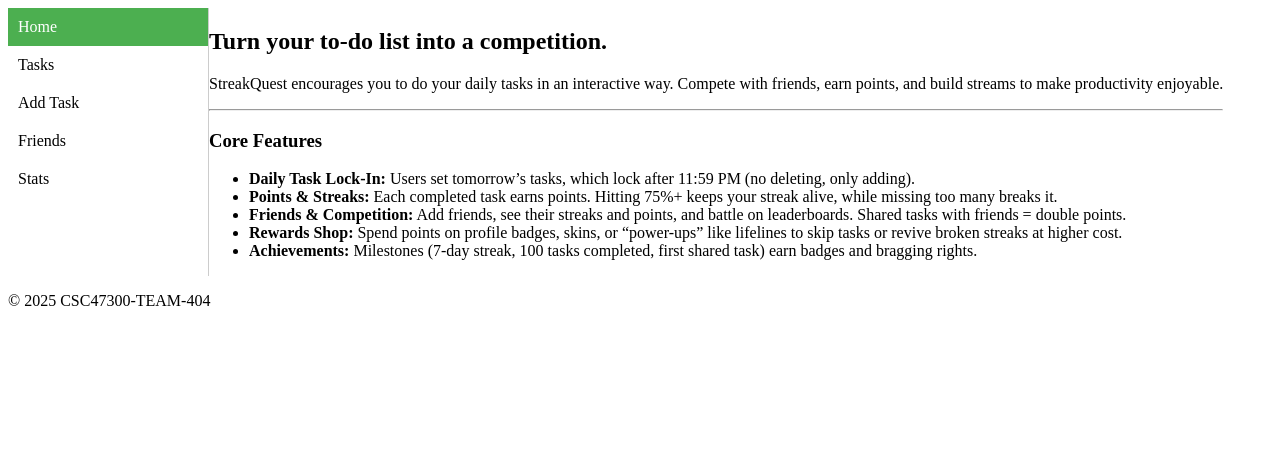
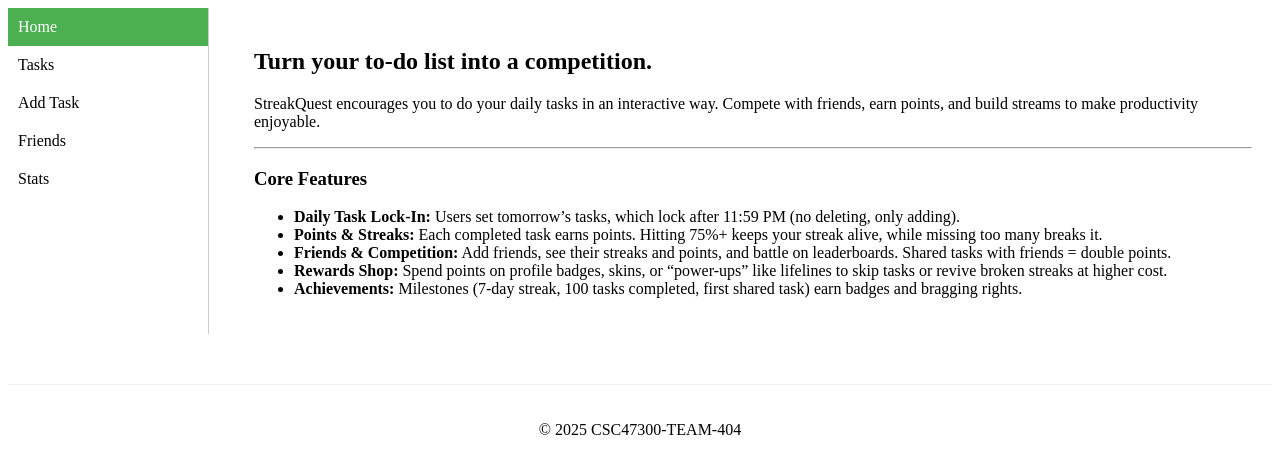
Before and after one commit to ezzeldinamoussa/csc47300-team-404, a plain HTML site: page index.html in a window 1280 px wide. Drawn offline with Linux system fonts and the light colour scheme.

Commit message:
added spacing between navigation and content and added a footer element.

```diff
--- a/style.css
+++ b/style.css
@@ -27,7 +27,15 @@
   background-color: #ddd;
 }
 
-.main-content {
+main {
   flex: 1;
   padding: 20px;
+  margin-left: 25px;
 }
+
+footer{
+  text-align: center;
+  margin-top: 50px;
+  padding: 20px;
+  border-top: 1px solid #eeeeee;
+}
```
